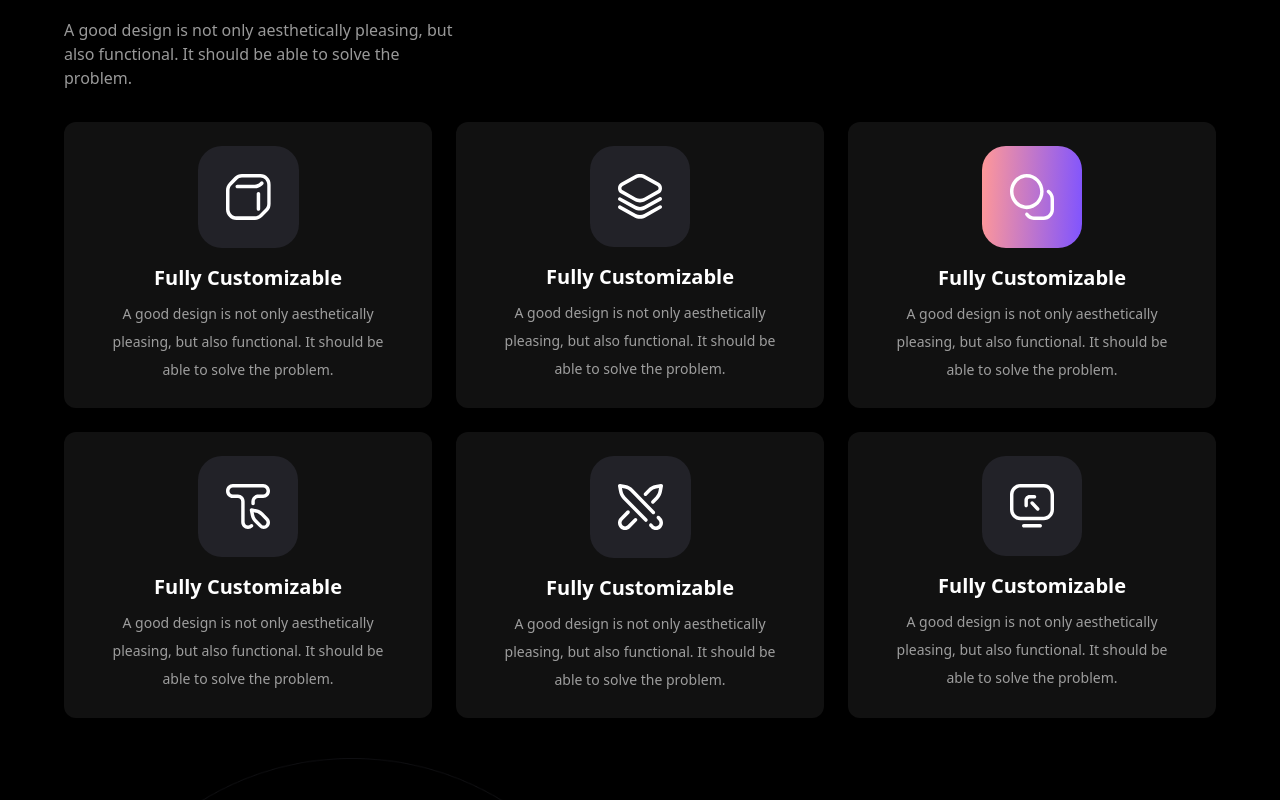
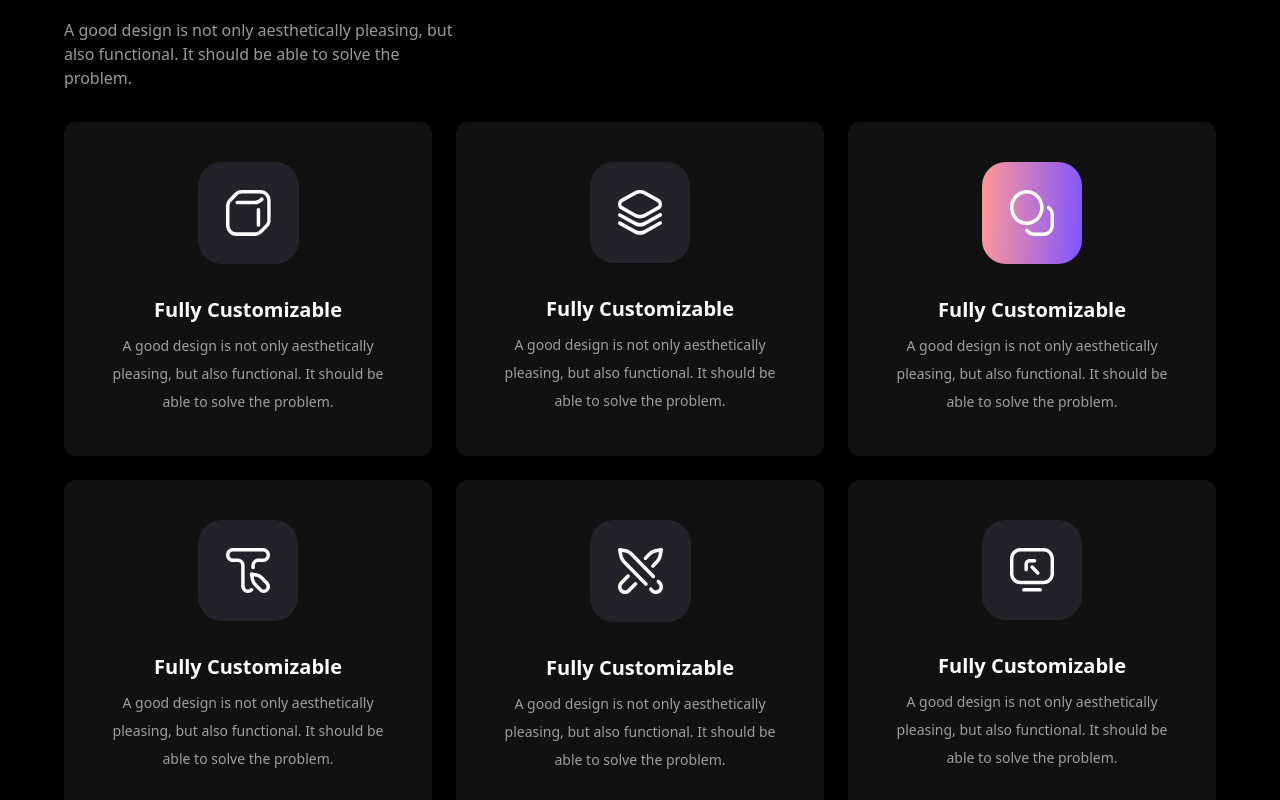
Before and after one commit to AhmedMahmoud100/landing-page-task, a Next.js app: page / in a window 1280 px wide. Shown: the part 1180-1980 px from the top of the page. Built offline with nearby package versions, Linux system fonts and the light colour scheme.

Commit message:
fix: increase spaces

```diff
--- a/src/components/sections/Features.tsx
+++ b/src/components/sections/Features.tsx
@@ -14,8 +14,8 @@ type FeatureProps = {
 
 const FeatureCard = ({ icon, title, description, isGradient }: FeatureProps) => {
   return (
-    <Card className="flex flex-col items-center text-center h-full px-6 lg:px-12">
-      <div className={`p-7 rounded-3xl ${isGradient ? "gradient-bg" : "bg-[#222228]"} flex items-center justify-center mb-4`}>
+    <Card className="flex flex-col items-center text-center py-10 px-6 lg:px-12">
+      <div className={`p-7 rounded-3xl ${isGradient ? "gradient-bg" : "bg-[#222228]"} flex items-center justify-center mb-8`}>
         {icon}
       </div>
       <h3 className="text-xl font-semibold mb-2">{title}</h3>
```
